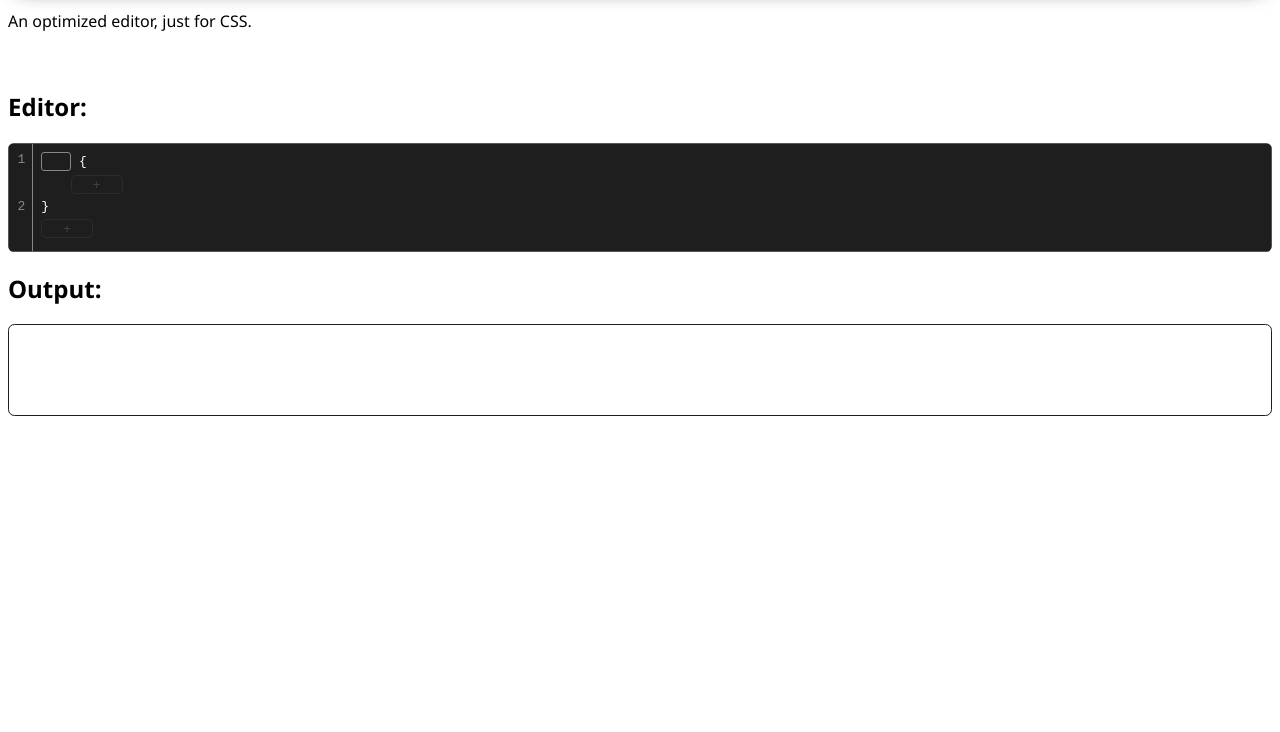
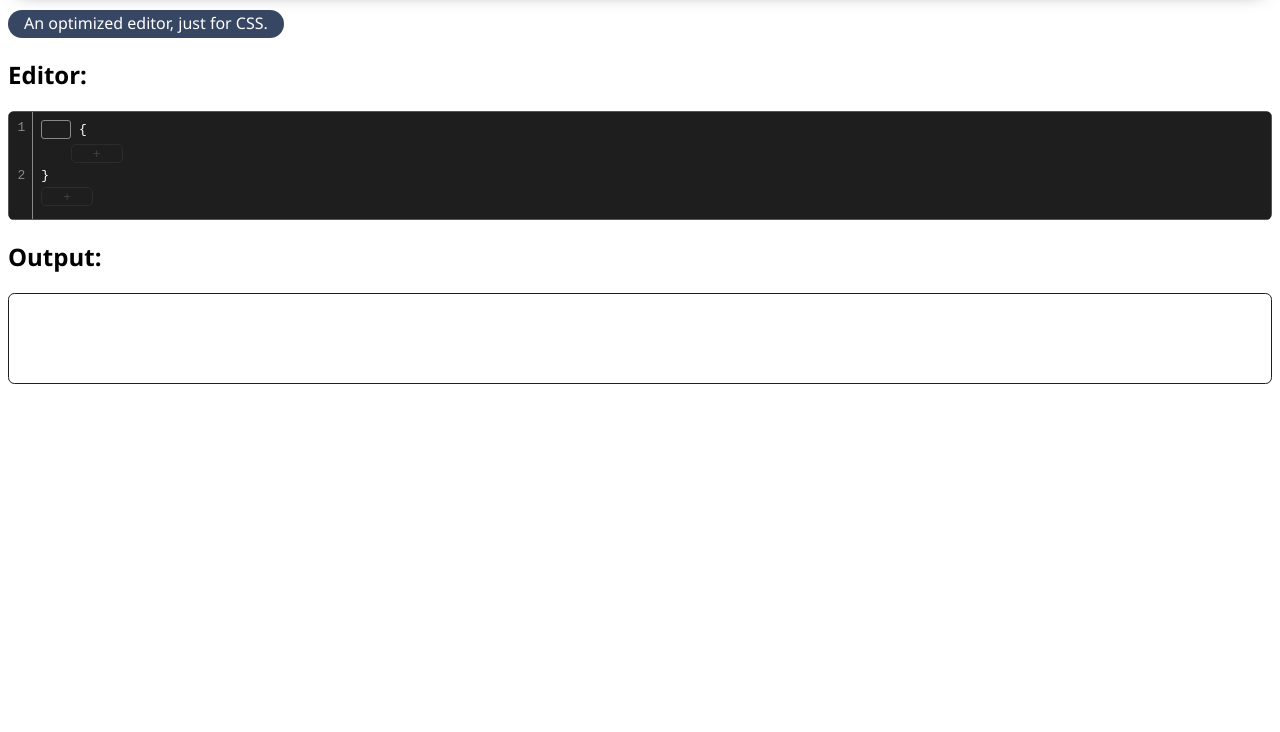
Before and after one commit to Cascades-CSS/CSS-Editor, a Vue app: page index.html in a window 1280 px wide. Shown: the part 68-800 px from the top of the page. Built offline with nearby package versions, Linux system fonts and the light colour scheme; what known-css-properties would draw is missing.

Commit message:
Style the tagline

```diff
--- a/index.html
+++ b/index.html
@@ -49,6 +49,15 @@
 			nav ul a {
 				color: inherit;
 			}
+			.tagline {
+				position: relative;
+				display: block;
+				width: fit-content;
+				padding: 0.1em 1em 0.3em;
+				color: #fff;
+				background-color: hsl(219, 29%, 30%);
+				border-radius: 1em;
+			}
 			#editor,
 			#output {
 				display: block;
@@ -84,8 +93,7 @@
 			</nav>
 		</header>
 		<main>
-			<p>An optimized editor, just for CSS.</p>
-			<br>
+			<p class="tagline">An optimized editor, just for CSS.</p>
 			<h2>Editor:</h2>
 			<div id="editor"></div>
 			<h2>Output:</h2>
```
